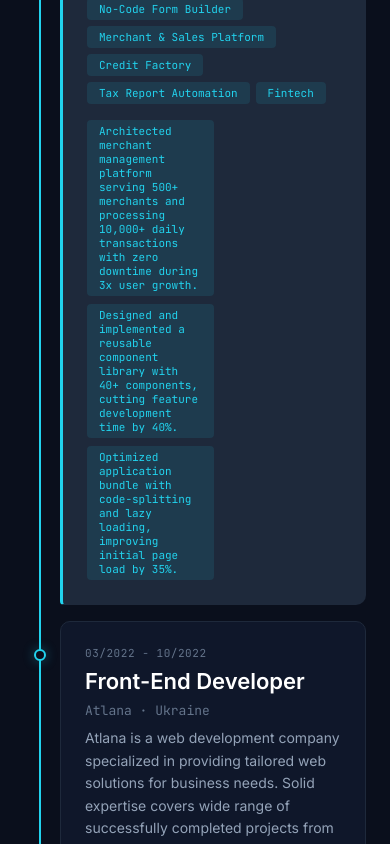
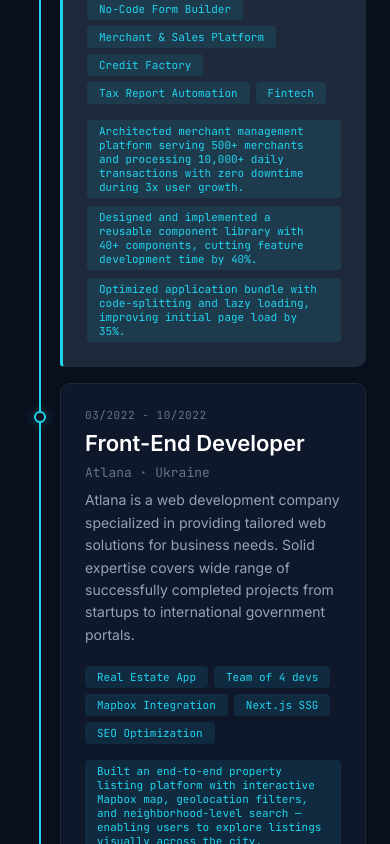
Before and after one commit to pestov-v/portfolio, a Next.js app: page / in a window 390 px wide. Shown: the part 2840-3684 px from the top of the page. Built offline with nearby package versions, Linux system fonts and the light colour scheme; a web font is replaced by a local one.

Commit message:
fix(expirience): change max-width

```diff
--- a/src/components/Experience/ExperienceItem/ExperienceItem.module.scss
+++ b/src/components/Experience/ExperienceItem/ExperienceItem.module.scss
@@ -76,6 +76,7 @@
     flex-direction: row;
     flex-wrap: wrap;
     align-items: flex-start;
+    max-width: 40em;
   }
 }
 
```
